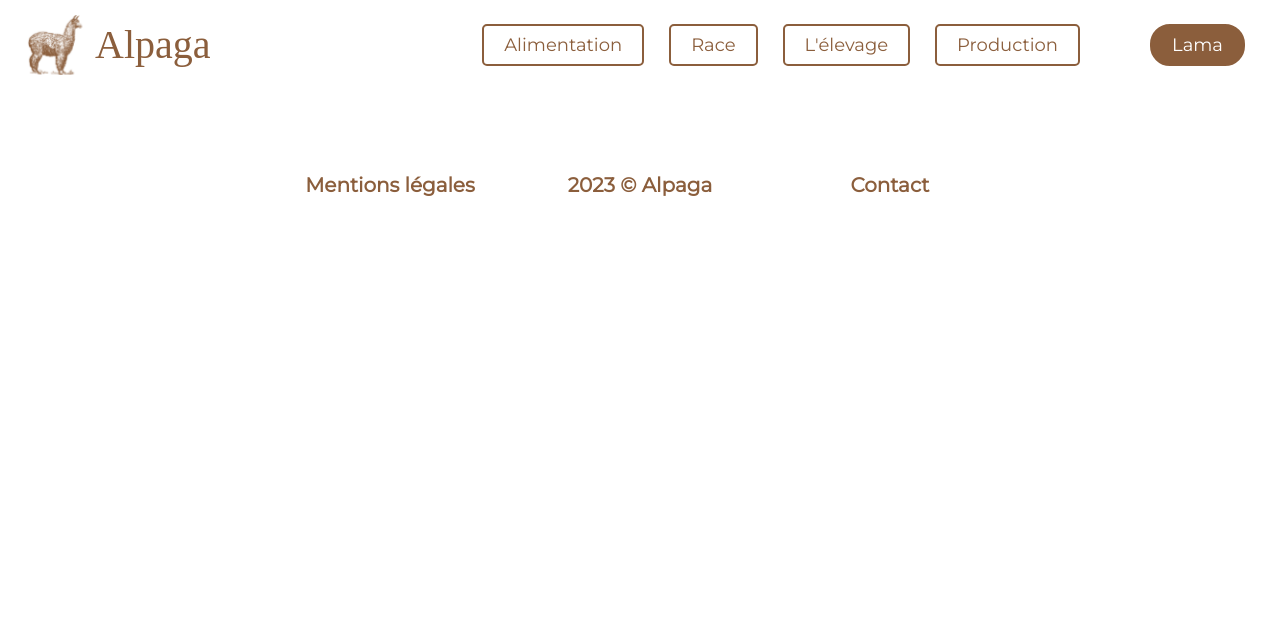
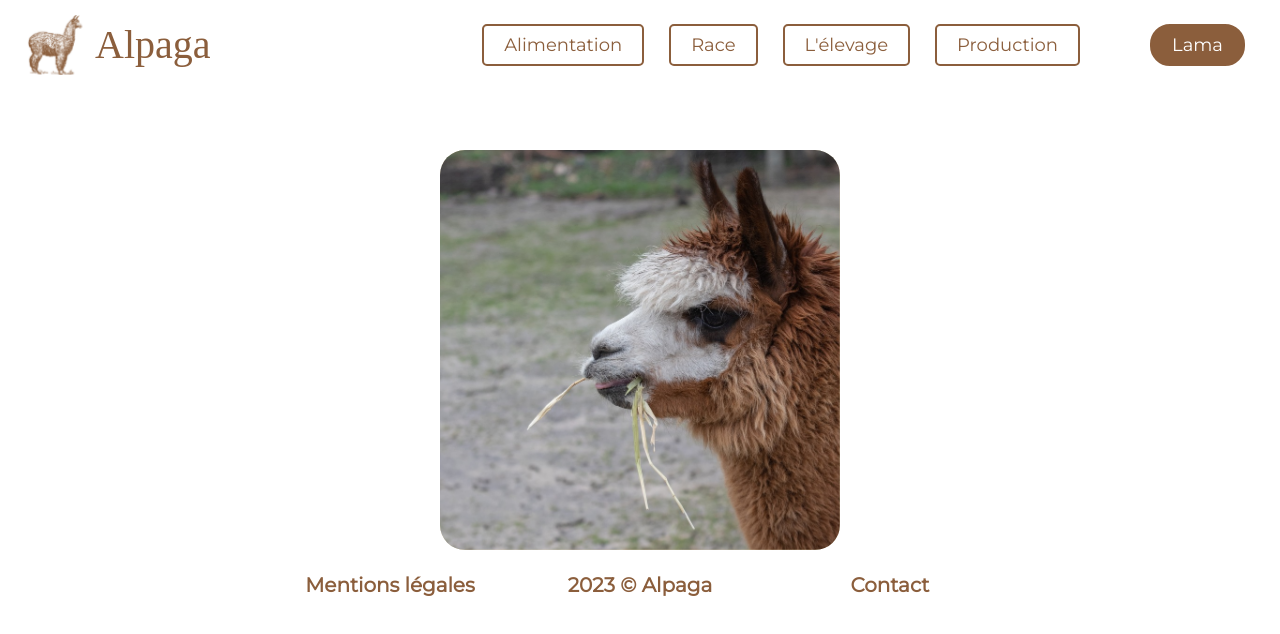
Before and after one commit to julien382/Alpaga, a React (Create React App) app: page /elevage in a window 1280 px wide. Shown: the top 634 px of the page. Built offline with nearby package versions, Linux system fonts and the light colour scheme; a web font is replaced by a local one.

Commit message:
create imageTrackerHover

```diff
--- a/src/pages/Elevage/Elevage.css
+++ b/src/pages/Elevage/Elevage.css
@@ -0,0 +1,29 @@
+.elevage{
+    display: flex;
+    justify-content: center;
+}
+
+.container {
+    display: flex;
+    justify-content: center;
+    align-items: center;
+    width: 400px;
+    height: 400px;
+    background-color: #E0D4B4;
+    overflow: hidden;
+    border-radius: 25px;
+  }
+
+  .image {
+    transition: all 0.2s ease-out;
+    width: 100%;
+    height: 100%;
+    perspective: 1000px;
+    perspective-origin: center;
+  }
+
+  .image img {
+    width: 100%;
+    height: 100%;
+    object-fit: cover;
+  }
--- a/src/pages/Elevage/Elevage.jsx
+++ b/src/pages/Elevage/Elevage.jsx
@@ -1,10 +1,30 @@
 import './Elevage.css'
+import alpagaMain from "../../assets/alpaca-4366367_1280.jpg";
+
+import React, { useState } from 'react';
 
 const Elevage = () => {
 
+    const [transform, setTransform] = useState({
+        rotateX: 0,
+        rotateY: 0
+      });
 
+      const handleMouseMove = (event) => {
+        const { left, top, width, height } = event.currentTarget.getBoundingClientRect();
+        const x = (event.clientX - left) / width;
+        const y = (event.clientY - top) / height;
+        const newX = (y - 0.5) * 20;
+        const newY = (x - 0.5) * 20;
+        setTransform({ rotateX: newX, rotateY: newY });
+      };
     return (
         <div className='elevage'>
+            <div className="container" onMouseMove={handleMouseMove}>
+                <div className="image" style={{ transform: `perspective(1000px) rotateX(${transform.rotateX}deg) rotateY(${transform.rotateY}deg)` }}>
+                    <img src={alpagaMain} alt={alpagaMain} />
+                </div>
+            </div>
 
         </div>
     )
```
Also changed, not shown: src/assets/alpaca-4366367_1280.jpg (added).
